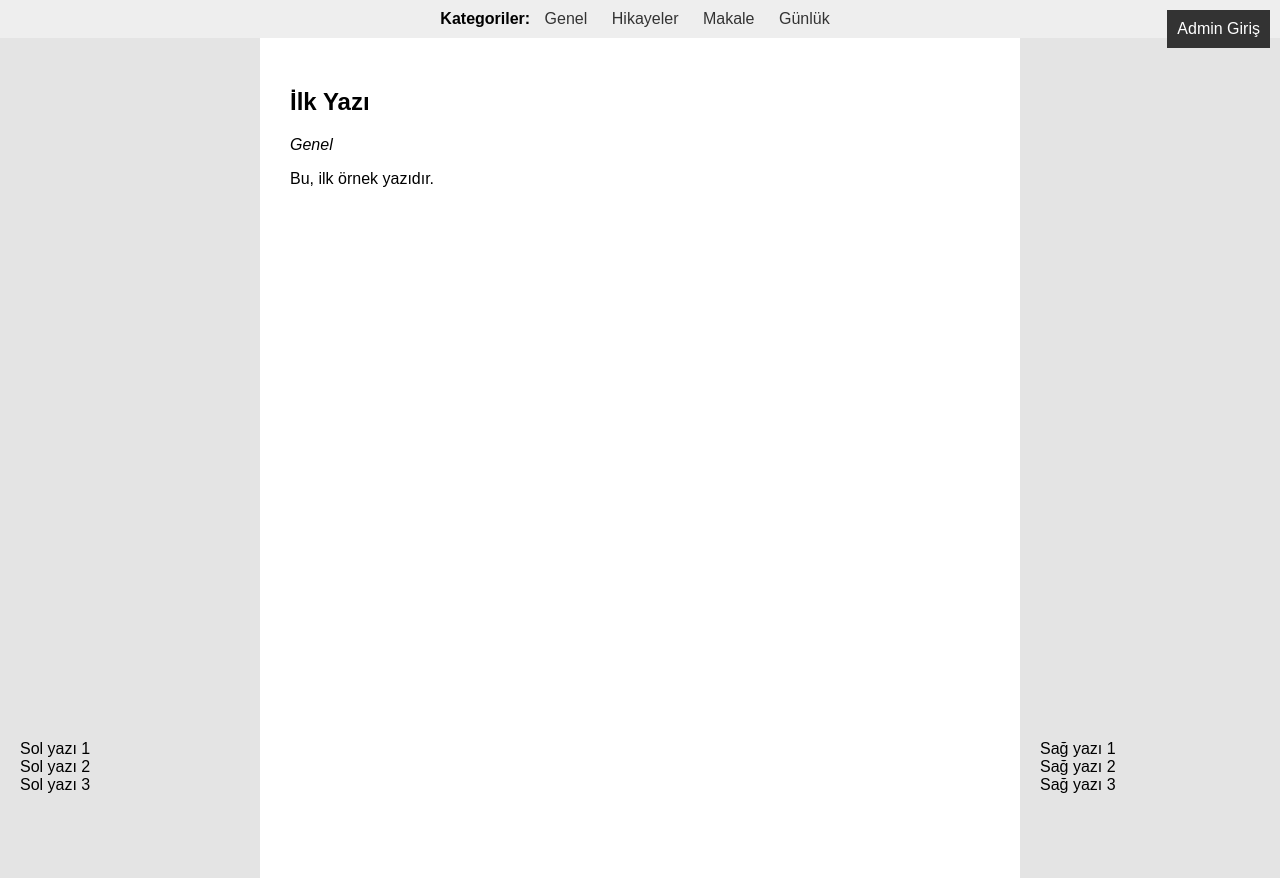
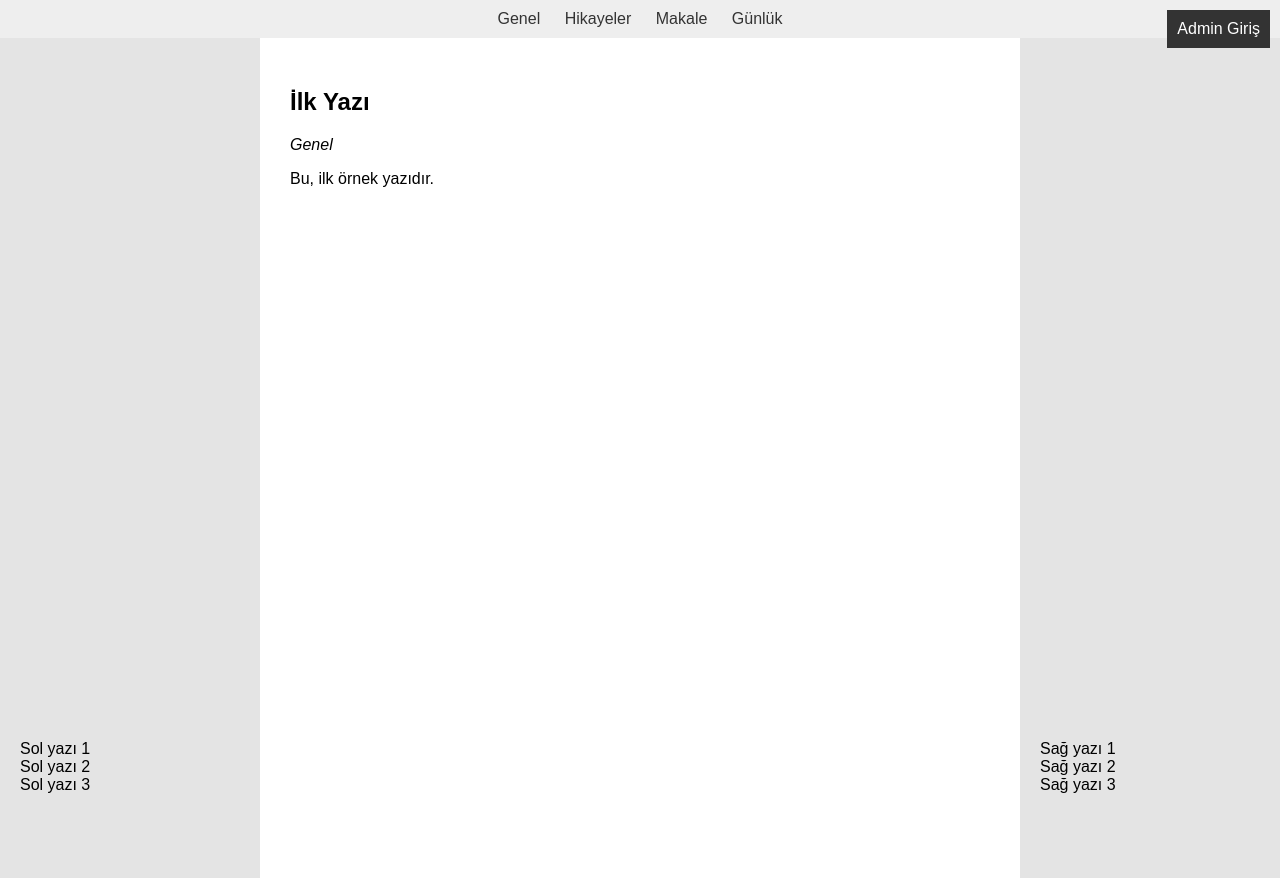
Before and after one commit to arasorhun/sayfa, a Flask app: page / in a window 1280 px wide. Run offline with Flask 2, Linux system fonts and the light colour scheme.

Commit message:
Add files via upload

```diff
--- a/templates/index.html
+++ b/templates/index.html
@@ -9,7 +9,6 @@
     <a href="{{ url_for('login') }}" id="adminButton">Admin Giriş</a>
 
     <nav class="kategori-menu">
-        <strong>Kategoriler:</strong>
         {% for kat in kategoriler %}
             <a href="{{ url_for('kategori_yazilari', isim=kat) }}">{{ kat }}</a>
         {% endfor %}
```
